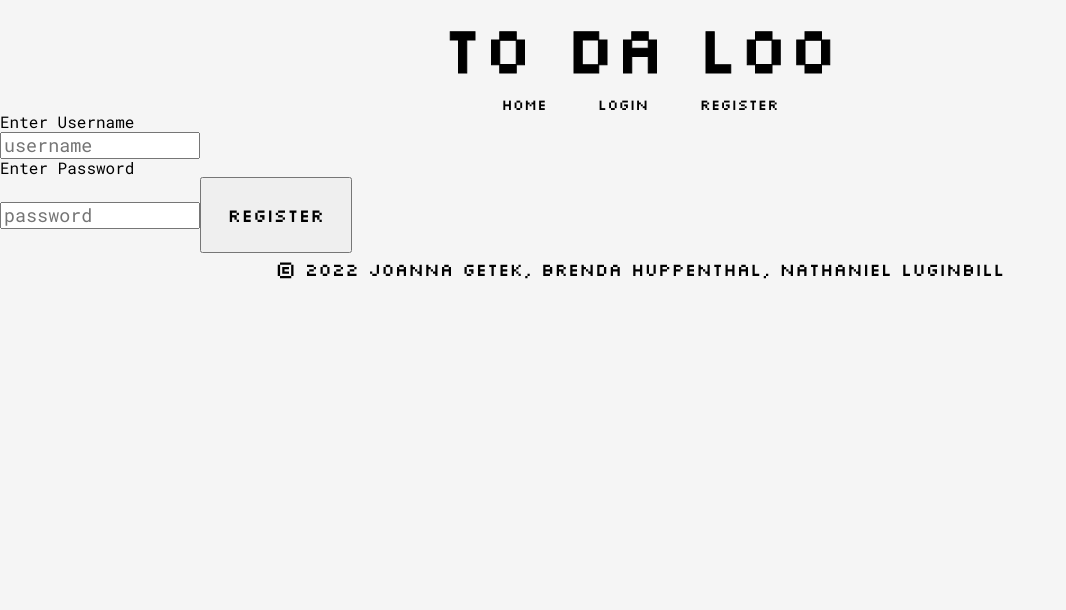
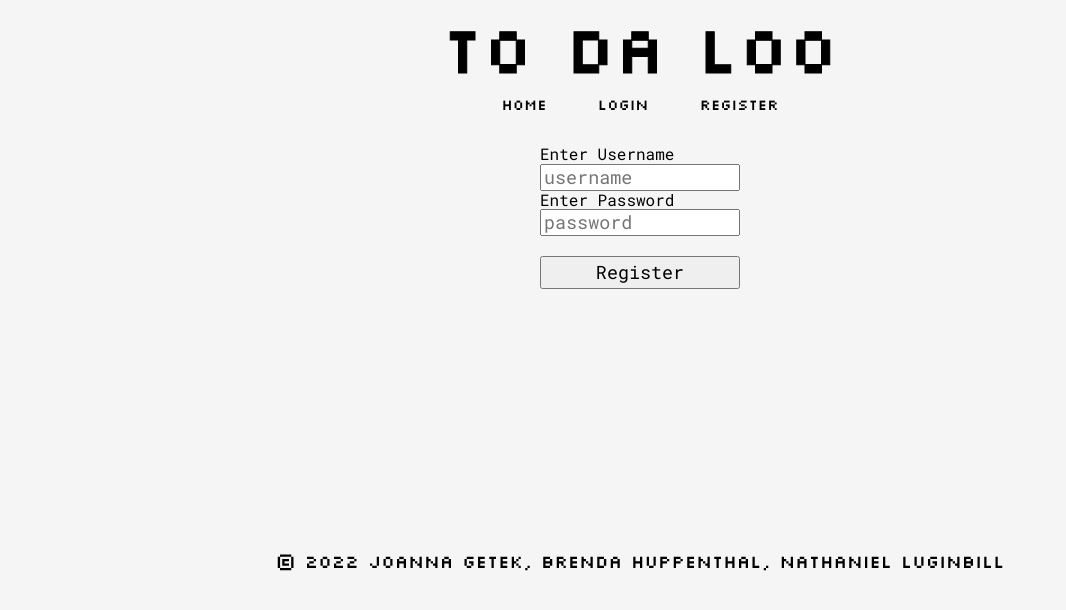
Before and after one commit to bhuppenthal/todaloo, a React (Create React App) app in the folder frontend/: page /register in a window 1280 px wide. Shown: the top 610 px of the page, without its empty margins (0-1066 px from the left). Built offline with nearby package versions, Linux system fonts and the light colour scheme.

Commit message:
register pretty

```diff
--- /dev/null
+++ b/frontend/src/pages/NewUser.css
@@ -0,0 +1,28 @@
+.register-title {
+    width: 400px;
+    height: 400px;
+    display: flex;
+    flex-direction: column;
+    justify-content: space-between;
+    color: black;
+    margin:auto;
+    margin-top: 2rem;
+    /* border-style:solid; */
+    border-radius: 5px;
+    padding-bottom: 100px;
+    align-items: center;
+  }
+
+.user-name {
+    padding-top: 30px;
+}
+
+.pass-word {
+    padding-top: .5rem;
+}
+
+.register-button {
+    width: 100%;
+    margin:auto;
+    margin-top: 1.25rem
+}
--- a/frontend/src/pages/NewUserPage.js
+++ b/frontend/src/pages/NewUserPage.js
@@ -1,5 +1,6 @@
 import React from 'react';
 import { useState } from 'react';
+import "./NewUser.css"
 
 function NewUserRegister () {
 
@@ -50,12 +51,15 @@ function NewUserRegister () {
                 id="password"
                 onChange={(e) => setPassword(e.target.value)}
             />
-            <button
-                type="submit"
-                className="button"
-                onClick={submitNewUser}>
-                Register
-            </button>
+            <div className='buttonContainer'>
+                <button
+                    type="submit"
+                    className="register-button"
+                    onClick={submitNewUser}>
+                    Register
+                </button>
+            </div>
+
          </form>
         </div>
     );
```
